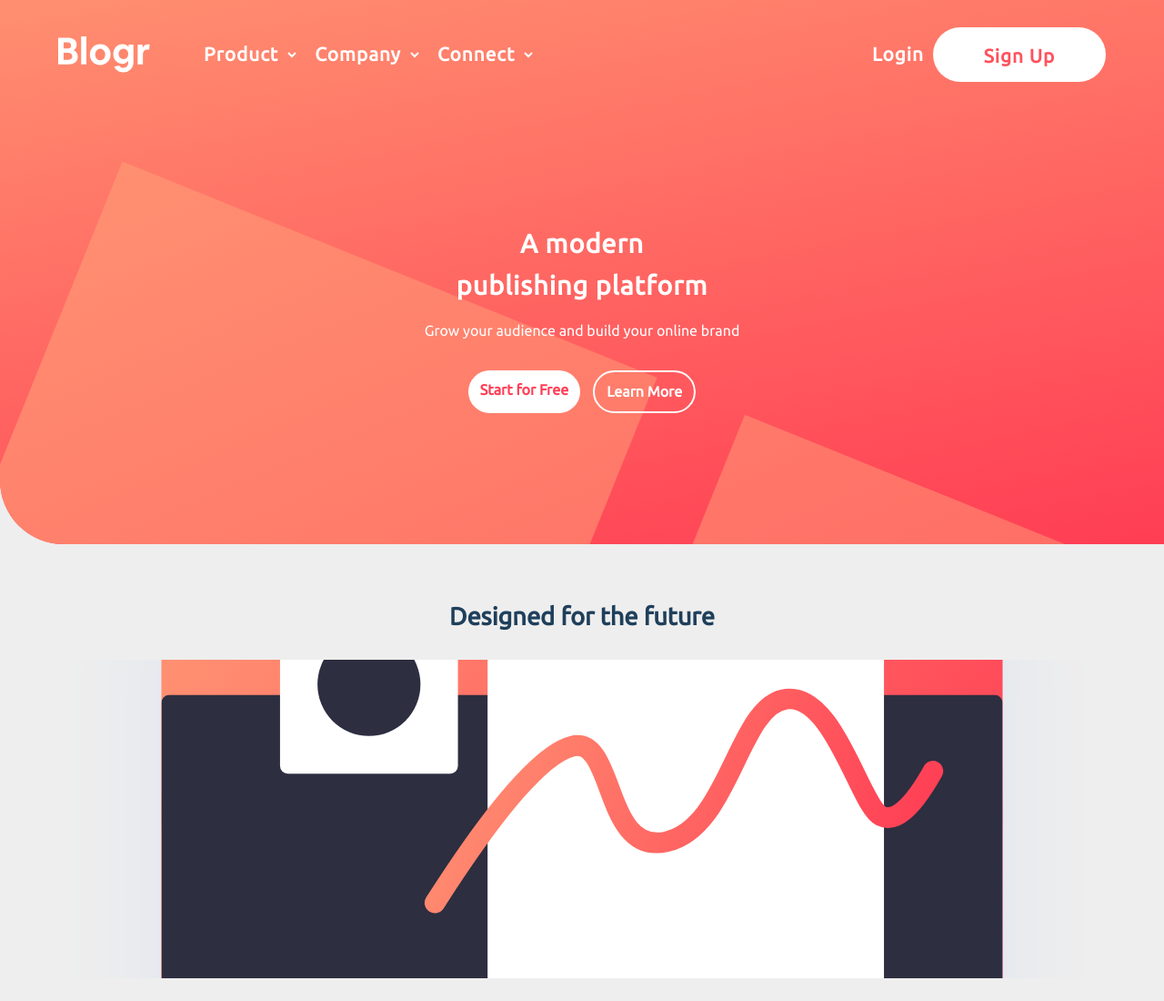
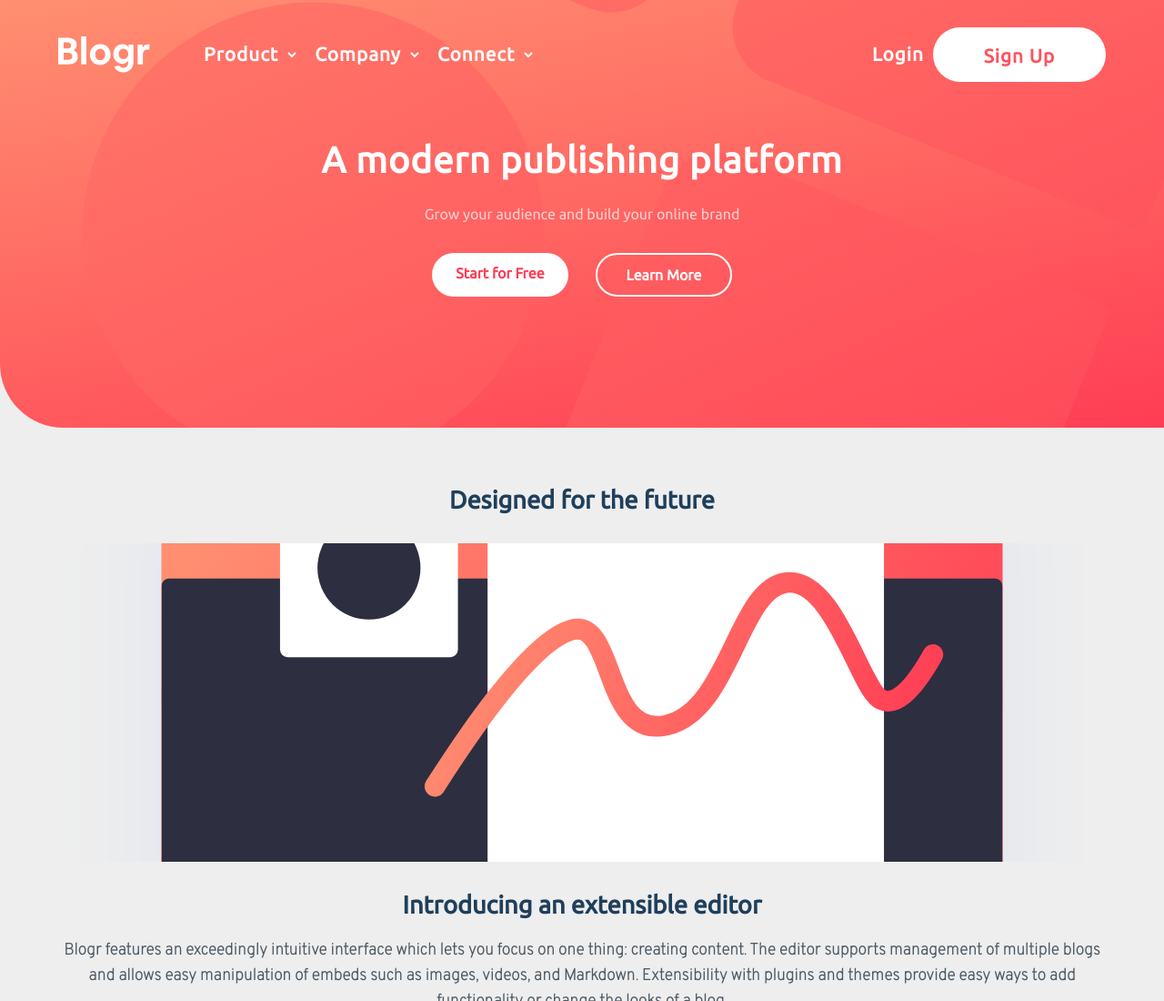
Before and after one commit to JerryJeager/Blogr-landing-page, a plain HTML site: page index.html in a window 1280 px wide. Shown: the top 1100 px of the page at 91% size. Drawn offline with Linux system fonts and the light colour scheme.

Commit message:
completed dektop header

```diff
--- a/index.html
+++ b/index.html
@@ -68,7 +68,7 @@
                 </div>
             </nav>
             <div class="intro-info">
-                <h2>A modern <br> publishing platform</h2>
+                <h2>A modern publishing platform</h2>
                 <p>Grow your audience and build your online brand</p>
                 <div class="get-started">
                     <div class="start-btn">Start for Free</div>
@@ -82,11 +82,11 @@
                 <div class="editor-img"></div>
                 <div class="editor-and-content-management-info">
                     <div class="editor">
-                        <h2>Introducing an <br> extensible editor</h2>
+                        <h2>Introducing an extensible editor</h2>
                         <p>Blogr features an exceedingly intuitive interface which lets you focus on one thing: creating content. The editor supports management of multiple blogs and allows easy manipulation of embeds such as images, videos, and Markdown. Extensibility with plugins and themes provide easy ways to add functionality or change the looks of a blog.</p>
                     </div>
                     <div class="content-management">
-                        <h2>Robust content <br> management</h2>
+                        <h2>Robust content management</h2>
                         <p>Flexible content management enables users to easily move through posts. Increase the usability of your blog by adding customized categories, sections, format, or flow. With this functionality, you're in full control.</p>
                     </div>
                 </div>
--- a/script.js
+++ b/script.js
@@ -8,7 +8,6 @@ const connectItems = document.querySelector('.connect-items')
 const hideConnectImg = document.querySelector('.display-arrow')
 const navBar = document.querySelector('nav')
 const navContents = document.querySelector('nav').innerHTML
-const signUp = document.querySelector('.signup')
 let navItems = {
     product: ["product-img", "product-items"],
     company: ["company-img", "company-items"],
@@ -38,9 +37,6 @@ function displayNavItems(nav) {
 
 displayNavItems(navItems)
 
-signUp.addEventListener('mouseover', () => {
-    signUp.querySelector('p').classList.add('signupHover')
-})
 
 window.addEventListener('scroll', () => {
     if(window.scrollY >= 30){
--- a/styles.css
+++ b/styles.css
@@ -107,8 +107,8 @@ nav {
     z-index: 5;
     border-radius: 10px;
     box-shadow: 5px 5px 5px rgba(0, 0, 0, .1);
-    overflow: visible;
-    overflow: scroll;
+    /* overflow: visible; */
+    overflow-y: scroll;
     position: fixed;
     left: 100%;
     font-family: var(--ubuntu);
@@ -136,7 +136,9 @@ nav p {
     margin-top: 20px;
 }
 
-.connect p:hover, .product p:hover, .company p:hover {
+.connect p:hover,
+.product p:hover,
+.company p:hover {
     color: var(--very-dark-grayish-blue-body-copy);
 }
 
@@ -167,7 +169,9 @@ nav p {
     display: block;
 }
 
-.company-items p, .product-items p, .connect-items p {
+.company-items p,
+.product-items p,
+.connect-items p {
     padding-top: 25px;
     font-size: .9rem;
     color: var(--very-dark-grayish-blue-body-copy);
@@ -193,7 +197,7 @@ nav p {
     color: var(--white);
 }
 
-.intro-info{
+.intro-info {
     position: sticky;
     z-index: 5;
     width: 80%;
@@ -202,43 +206,48 @@ nav p {
     font-family: var(--ubuntu);
     text-align: center;
 }
-.intro-info h2{
+
+.intro-info h2 {
     font-size: 1.8rem;
     letter-spacing: 1px;
     line-height: 1.6;
 }
 
-.intro-info h2 + p{
+.intro-info h2+p {
     margin-top: 1rem;
     line-height: 1.4;
+    opacity: .7;
 }
 
-.get-started{
+.get-started {
     width: 250px;
     margin: 2rem auto;
     display: flex;
     justify-content: space-between;
     font-weight: 700;
 }
-.start-btn{
+
+.start-btn {
     padding: .8em;
     background-color: var(--white);
     color: var(--light-red);
     border-radius: 40px;
 }
-.info-btn{
+
+.info-btn {
     padding: .8em;
     color: var(--white);
     border: 2px solid var(--white);
     border-radius: 40px;
 }
 
-.editor-and-content-management{
+.editor-and-content-management {
     width: 90%;
     margin: 4rem auto;
     text-align: center;
 }
-.editor-and-content-management p{
+
+.editor-and-content-management p {
     color: var(--very-dark-grayish-blue-body-copy);
     line-height: 1.6;
     font-size: 1.1rem;
@@ -246,33 +255,35 @@ nav p {
     font-family: var(--overpass);
     font-weight: 700;
 }
-.editor-and-content-management h2{
+
+.editor-and-content-management h2 {
     font-family: var(--ubuntu);
     color: var(--very-dark-blue-heading);
     font-size: 1.7rem;
 }
-.editor-and-content-management-container{
+
+.editor-and-content-management-container {
     margin-top: 2rem;
     display: flex;
     flex-direction: column;
     justify-content: center;
 }
 
-.editor-img{
+.editor-img {
     width: 100%;
     height: 350px;
     background: url('images/illustration-editor-mobile.svg') center/cover no-repeat;
 }
 
-.editor-and-content-management-info{
+.editor-and-content-management-info {
     margin-top: 2rem;
 }
 
-.content-management{
+.content-management {
     margin-top: 2rem;
 }
 
-.infrastructure{
+.infrastructure {
     margin-top: 12rem;
     padding-bottom: 2rem;
     width: 100vw;
@@ -282,7 +293,7 @@ nav p {
     position: relative;
 }
 
-.infrastructure::before{
+.infrastructure::before {
     content: "";
     position: absolute;
     width: 100%;
@@ -292,18 +303,18 @@ nav p {
     overflow: hidden;
 }
 
-.circles{
+.circles {
     display: flex;
     justify-content: center;
     z-index: 3;
 }
 
-.circles img{
+.circles img {
     overflow: hidden;
     transform: scale(1.5);
 }
 
-.infrastructure-info{
+.infrastructure-info {
     display: flex;
     flex-direction: column;
     width: 90%;
@@ -311,27 +322,27 @@ nav p {
     transform: translateY(-120px);
 }
 
-.phone-img{
+.phone-img {
     width: 100%;
     height: 350px;
     background: url('images/illustration-phones.svg') center/cover no-repeat;
     z-index: 16 !important;
 }
 
-.infrastructure-txt{
+.infrastructure-txt {
     margin-top: 2rem;
     color: var(--white) !important;
     text-align: center;
     z-index: 6;
 }
 
-.infrastructure-txt h2{
+.infrastructure-txt h2 {
     font-size: 1.9rem;
     letter-spacing: 1.5px;
     font-family: var(--ubuntu);
 }
 
-.infrastructure-txt p{
+.infrastructure-txt p {
     margin-top: 2rem;
     line-height: 1.9;
     opacity: .8;
@@ -339,30 +350,31 @@ nav p {
     font-weight: 700;
 }
 
-.open-source{
+.open-source {
     width: 90%;
     margin: 4rem auto;
     display: flex;
     flex-direction: column;
 }
 
-.laptop-img{
+.laptop-img {
     width: 100%;
     height: 250px;
     background: url('images/illustration-laptop-mobile.svg') center/cover no-repeat;
 }
 
-.open-source-info{
+.open-source-info {
     text-align: center;
 }
-.open-source-info h2{
+
+.open-source-info h2 {
     font-family: var(--ubuntu);
     margin-top: 2rem;
     font-size: 1.7rem;
     color: var(--very-dark-blue-heading);
 }
 
-.open-source-info p{
+.open-source-info p {
     color: var(--very-dark-grayish-blue-body-copy);
     line-height: 1.7;
     margin-top: 1.6rem;
@@ -370,7 +382,7 @@ nav p {
     font-weight: 700;
 }
 
-footer{
+footer {
     margin-top: 2rem;
     padding-top: 2rem;
     padding-bottom: 2.6rem;
@@ -379,33 +391,41 @@ footer{
     display: flex;
     flex-direction: column;
     color: var(--white);
-    text-align:center;
+    text-align: center;
     font-family: var(--ubuntu);
 }
 
-.footer-product{
+.footer-product {
     margin-top: 2rem;
 }
 
-footer h2{
+footer h2 {
     font-size: 1.2rem;
 }
 
-footer p{
+footer p {
     opacity: .7;
     line-height: 1.8;
 }
 
-footer div{
+footer div {
     margin-top: 30px;
 }
 
-footer h2 + p{
+footer h2+p {
     margin-top: 25px;
 }
 
 
 @media screen and (min-width: 1024px) {
+
+    .intro::after {
+    top: -633px;
+    left: 7%;
+    height: 1000px;
+    transform: scale(1.6);
+    background-image: url("images/bg-pattern-intro-desktop.svg");
+}
 
     .hamburger {
         display: none;
@@ -415,16 +435,22 @@ footer h2 + p{
         align-self: center;
     }
 
+    .logo-and-hamburger-fixed {
+        padding-top: 25px;
+        padding-bottom: 25px;
+        height: 120px;
+    }
+
     nav {
         overflow: visible;
         transition: 0s;
-        position: sticky;
+        position: fixed;
         left: 5%;
         background: none;
         margin: 20px auto;
         padding: 0;
         box-shadow: none;
-
+        z-index: 21;
         height: auto;
     }
 
@@ -457,7 +483,9 @@ footer h2 + p{
         cursor: pointer;
     }
 
-    .connect p:hover, .company p:hover, .product p:hover {
+    .connect p:hover,
+    .company p:hover,
+    .product p:hover {
         color: var(--white);
         text-decoration: underline;
     }
@@ -471,7 +499,9 @@ footer h2 + p{
         transition: .4s;
     }
 
-    .connect-items, .company-items, .product-items {
+    .connect-items,
+    .company-items,
+    .product-items {
         width: 100%;
         background-color: var(--white);
         border-radius: 7px;
@@ -482,17 +512,22 @@ footer h2 + p{
         position: fixed;
         top: 70px;
     }
-    .connect-items{
+
+    .connect-items {
         left: 540px;
     }
-    .company-items{
+
+    .company-items {
         left: 360px;
     }
-    .product-items{
+
+    .product-items {
         left: 160px;
     }
 
-    .connect-items p, .company-items p, .product-items p {
+    .connect-items p,
+    .company-items p,
+    .product-items p {
         text-align: left;
     }
 
@@ -506,7 +541,7 @@ footer h2 + p{
         color: var(--very-dark-grayish-blue-body-copy);
     }
 
-    .connect-items p:hover{
+    .connect-items p:hover {
         color: var(--very-dark-blue-heading);
     }
 
@@ -531,17 +566,44 @@ footer h2 + p{
         height: 60px;
         align-self: center;
         cursor: pointer;
+        /* color: red; */
     }
 
-    .signup:hover{
+    .signup:hover {
         background: var(--very-light-red-cta-hover-background);
-        opacity: .2;
+        /* opacity: .2; */
+        color: var(--white);
     }
 
     .signup p {
-        color: var(--light-red-cta-text) !important;
+        color: var(--light-red-cta-text);
     }
-    .signupHover{
+
+    .signup p:hover {
+        color: var(--white);
+    }
+
+    .signupHover {
         color: var(--white) !important;
     }
+
+    .intro-info h2 {
+        font-size: 2.5rem;
+    }
+
+    .get-started {
+        width: 330px;
+        margin: 2rem auto;
+        display: flex;
+        justify-content: space-between;
+        font-weight: 700;
+    }
+
+    .start-btn {
+        width: 150px;
+    }
+
+    .info-btn {
+        width: 150px;
+    }
 }
```
